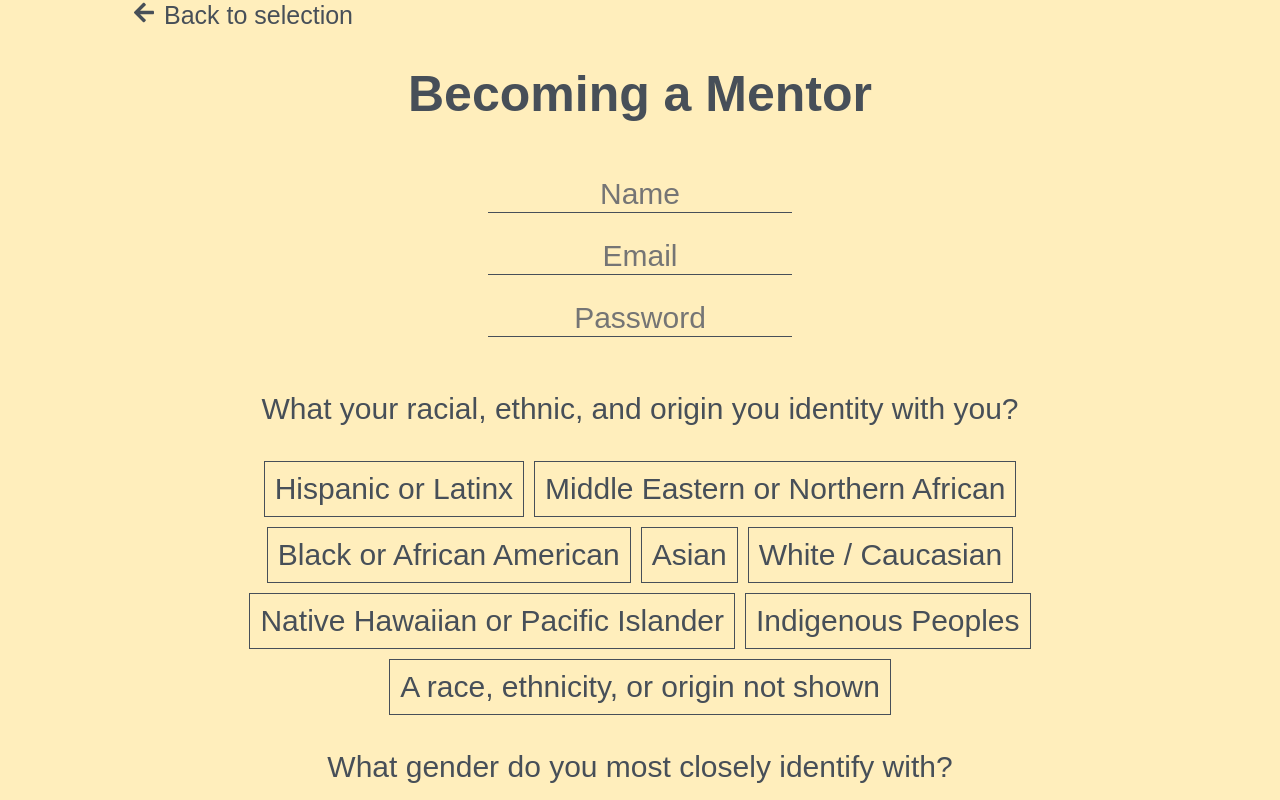
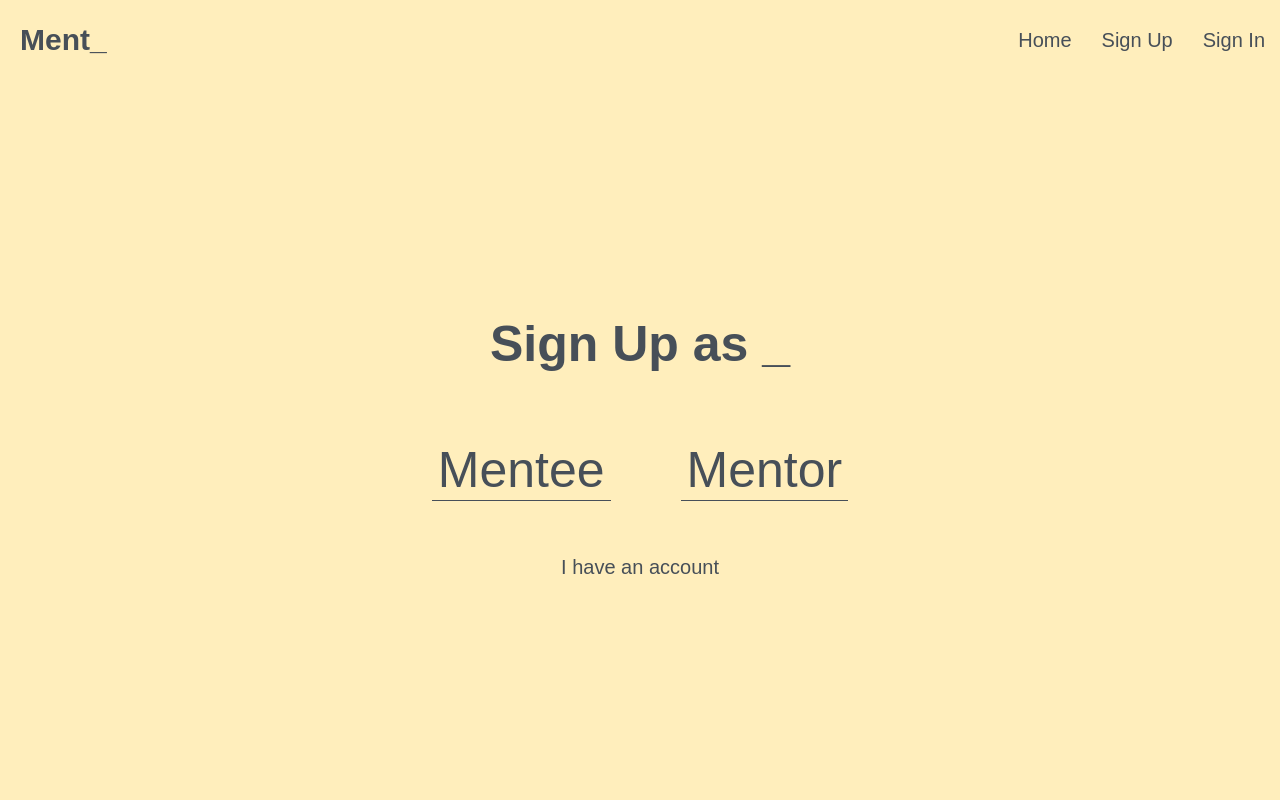
Before and after one commit to JinaZhu/ment-client, a React (Create React App) app: page /#/signUp in a window 1280 px wide. Shown: the top 800 px of the page. Built offline with nearby package versions, Linux system fonts and the light colour scheme; a web font is replaced by a local one.

Commit message:
create navbar

```diff
--- a/src/App.js
+++ b/src/App.js
@@ -1,16 +1,24 @@
-import React from "react";
+import React, { useState } from "react";
 import { HashRouter, Route } from "react-router-dom";
 
 import Homepage from "./components/Homepage";
 import SignUp from "./components/SignUp";
 import SignIn from "./components/SignIn";
 import Profile from "./components/Profile";
+import Nav from "./components/Nav";
 
 import "./App.css";
+
+const routes = [
+  ["Home", "/"],
+  ["Sign Up", "/signUp"],
+  ["Sign In", "/signIn"],
+];
 
 function App() {
   return (
     <HashRouter basename="/">
+      <Nav routes={routes} />
       <div className="App">
         <Route exact path="/" component={Homepage} />
         <Route exact path="/signUp" component={SignUp} />
--- /dev/null
+++ b/src/components/Nav/index.js
@@ -0,0 +1,31 @@
+import React from "react";
+import { Link } from "react-router-dom";
+
+import { NavContainer, Logo, LinkContainer, StyledLink } from "./styled";
+
+const Nav = ({ routes, currentPage }) => {
+  function CheckCurrentPage(route) {
+    if (currentPage === route) {
+      console.log("currentPage", currentPage);
+      return true;
+    } else {
+      return false;
+    }
+  }
+  return (
+    <NavContainer>
+      <Logo>Ment_</Logo>
+      <LinkContainer>
+        {routes.map((route) => {
+          return (
+            <StyledLink key={route[0]} to={route[1]}>
+              {route[0]}
+            </StyledLink>
+          );
+        })}
+      </LinkContainer>
+    </NavContainer>
+  );
+};
+
+export default Nav;
--- /dev/null
+++ b/src/components/Nav/styled.js
@@ -0,0 +1,32 @@
+import styled, { css } from "styled-components";
+import { Link } from "react-router-dom";
+
+export const NavContainer = styled.nav`
+  display: flex;
+  align-items: center;
+  justify-content: space-between;
+  height: 10vh;
+  background-color: #ffeebc;
+`;
+
+export const Logo = styled.h2`
+  font-size: 30px;
+  margin-left: 20px;
+`;
+
+export const LinkContainer = styled.div`
+  display: flex;
+  align-items: center;
+  justify-content: center;
+`;
+
+export const StyledLink = styled(Link)`
+  text-decoration: none;
+  color: #474f58;
+  font-size: 20px;
+  margin: 0 15px;
+
+  &:hover {
+    border-bottom: 1px solid #474f58;
+  }
+`;
--- a/src/components/SignUp/index.js
+++ b/src/components/SignUp/index.js
@@ -8,7 +8,7 @@ const knowledgeMentorQuestion =
 const knowledgeMenteeQuestion = "What do you need mentorship in?";
 
 const SignUp = () => {
-  const [displayMentor, setDisplayMentor] = useState(true);
+  const [displayMentor, setDisplayMentor] = useState(false);
   const [displayMentee, setDisplayMentee] = useState(false);
 
   if (!displayMentor && !displayMentee) {
--- a/src/components/SignUp/styled.js
+++ b/src/components/SignUp/styled.js
@@ -2,7 +2,7 @@ import styled, { css, keyframes } from "styled-components";
 import { Link } from "react-router-dom";
 
 export const ChoiceContainer = styled.div`
-  min-height: 100vh;
+  min-height: 90vh;
   display: flex;
   align-items: center;
   justify-content: center;
```
Also changed, not shown: 1 other file (tests, documents, lock files or other folders).
